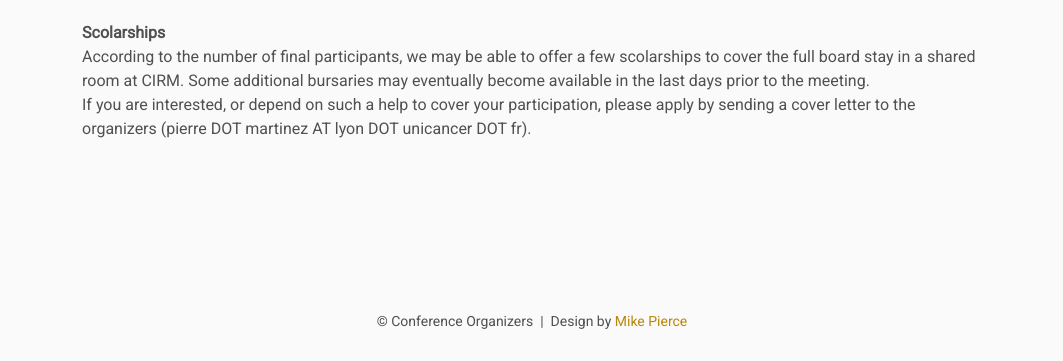
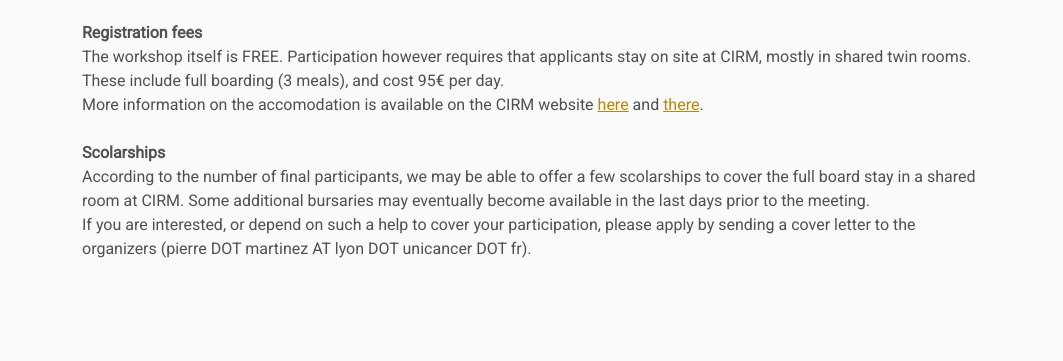
Before and after one commit to cirm-cancer/2022, a plain HTML site: page registration/index.html in a window 1280 px wide. Shown: the part 736-1097 px from the top of the page, without its empty margins (108-1171 px from the left). Drawn offline with Linux system fonts and the light colour scheme; files that its build step writes are made by us from their sources.

Commit message:
Updated info on registration fees

```diff
--- a/registration/index.html
+++ b/registration/index.html
@@ -55,10 +55,15 @@
     <iframe class="registration" src="EMBED LINK FOR GOOGLE FORM HERE"></iframe>
     -->
     <p>
+        <b>Registration fees</b><br>
+        The workshop itself is FREE. Participation however requires that applicants stay on site at CIRM, mostly in shared twin rooms. These include full boarding (3 meals), and cost 95€ per day.
+        <br>More information on the accomodation is available on the CIRM website <a href=https://www.cirm-math.com/accommodation.html>here</a> and <a href="https://www.fr-cirm-math.fr/tarifs.html">there</a>.
+    </p>
+    <p>
         <b>Scolarships</b><br>
         According to the number of final participants, we may be able to offer a few scolarships to cover the full board stay in a shared room at CIRM. Some additional bursaries may eventually become available in the last days prior to the meeting.
         <br>If you are interested, or depend on such a help to cover your participation, please apply by sending a cover letter to the organizers (pierre DOT martinez AT lyon DOT unicancer DOT fr).
-
+    </p>
     <footer>
         &copy; Conference Organizers
         &nbsp;|&nbsp; Design by <a href="https://github.com/mikepierce">Mike Pierce</a>
```
